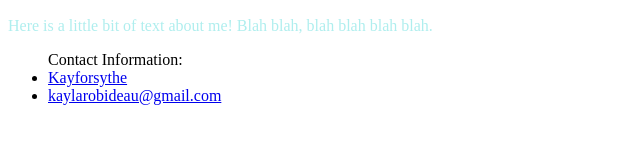
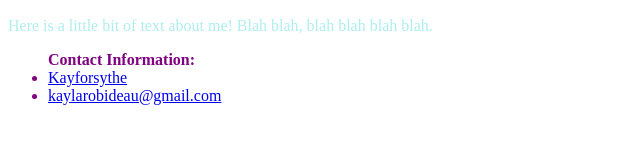
Before and after one commit to Kayforsythe/savvy-portfolio-kayla-forsythe, a website: page index.html in a window 1280 px wide. Shown: the part 383-526 px from the top of the page, 0-640 px from the left. Drawn offline with Linux system fonts and the light colour scheme.

Commit message:
color change

```diff
--- a/index.html
+++ b/index.html
@@ -14,7 +14,7 @@
 <p style="color:paleturquoise">Here is a little bit of text about me!
     Blah blah, blah blah blah blah.</p>
 
-<ul>Contact Information:
+<ul style="color:purple"><b>Contact Information:</b>
     <li Github: ><a href="https://github.com/Kayforsythe">Kayforsythe</a></li>
     <li Email: ><a href="mailto:kaylarobideau@gmail.com">kaylarobideau@gmail.com</a></li>
 </ul>
```
